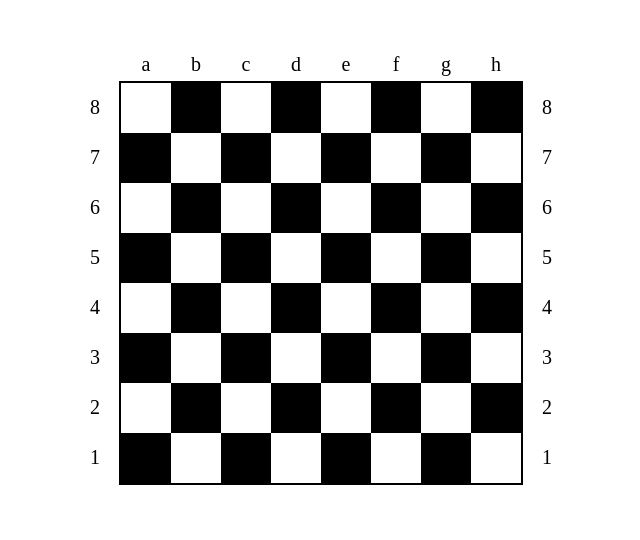
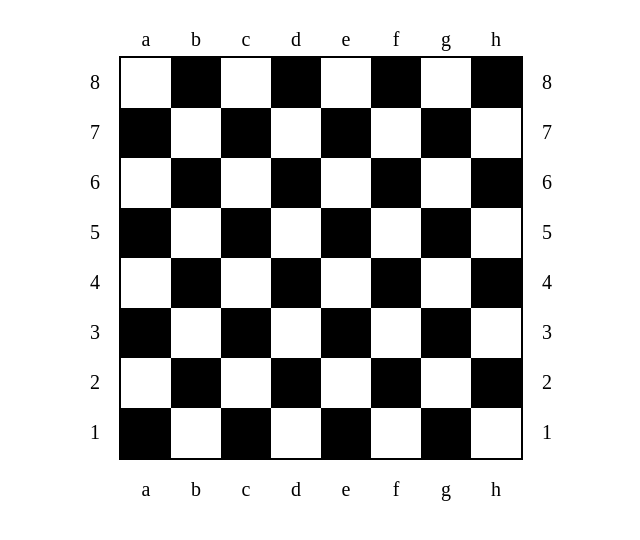
Before and after one commit to miko-200/Sachovnica, a website: page index.html in a window 1280 px wide. Shown: the whole page, without its empty margins (319-959 px from the left). Drawn offline with Linux system fonts and the light colour scheme.

Commit message:
Added bottom letters to the chessboard

```diff
--- a/index.html
+++ b/index.html
@@ -45,6 +45,16 @@
                 <p>1</p>
             </div>
         </div>
+        <div class="chessboard-container-bottom-section">
+            <p>a</p>
+            <p>b</p>
+            <p>c</p>
+            <p>d</p>
+            <p>e</p>
+            <p>f</p>
+            <p>g</p>
+            <p>h</p>
+        </div>
 
 </body>
 
--- a/style.css
+++ b/style.css
@@ -40,6 +40,18 @@
     margin: 13px 0px;
 }
 
+.chessboard-container-bottom-section {
+    display: grid;
+    grid-template-columns: repeat(8, 1fr);
+    width: 400px;
+    height: 50px;
+}
+
+.chessboard-container-bottom-section p {
+    text-align: center;
+    font-size: 20px;
+}
+
 .chessboard {
     display: grid;
     grid-template-columns: repeat(8, 1fr);
```
